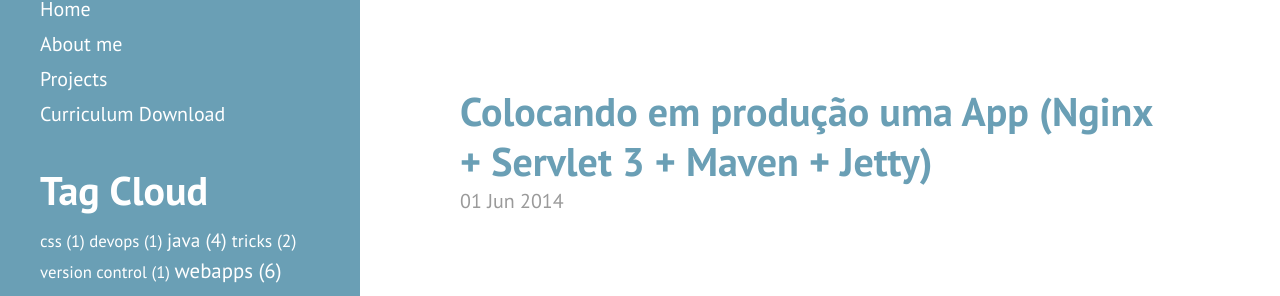
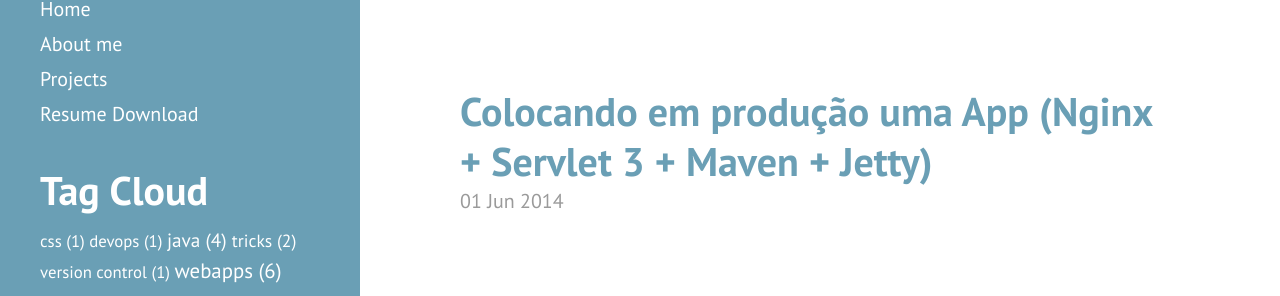
Before and after one commit to brunolobomarinho/brunolobomarinho.github.io, a Jekyll site: the page built from index.html, in a window 1280 px wide. Shown: the part 524-820 px from the top of the page. Built offline with Jekyll 4.4.1, drawn with Linux system fonts in a browser that asks for light colours; the list of posts is cut into pages by our own code.

Commit message:
update label of cv

```diff
--- a/_includes/sidebar.html
+++ b/_includes/sidebar.html
@@ -47,7 +47,7 @@
         {% endif %}
       {% endfor %}
 
-    <a class="sidebar-nav-item" href="{{ site.github.repo }}/download/englishcv.pdf">Curriculum Download</a>
+    <a class="sidebar-nav-item" href="{{ site.github.repo }}/download/englishcv.pdf">Resume Download</a>
 
 <h1 style="color: #fff;">Tag Cloud</h1>
 {% assign tags = site.tags | sort %}
```
